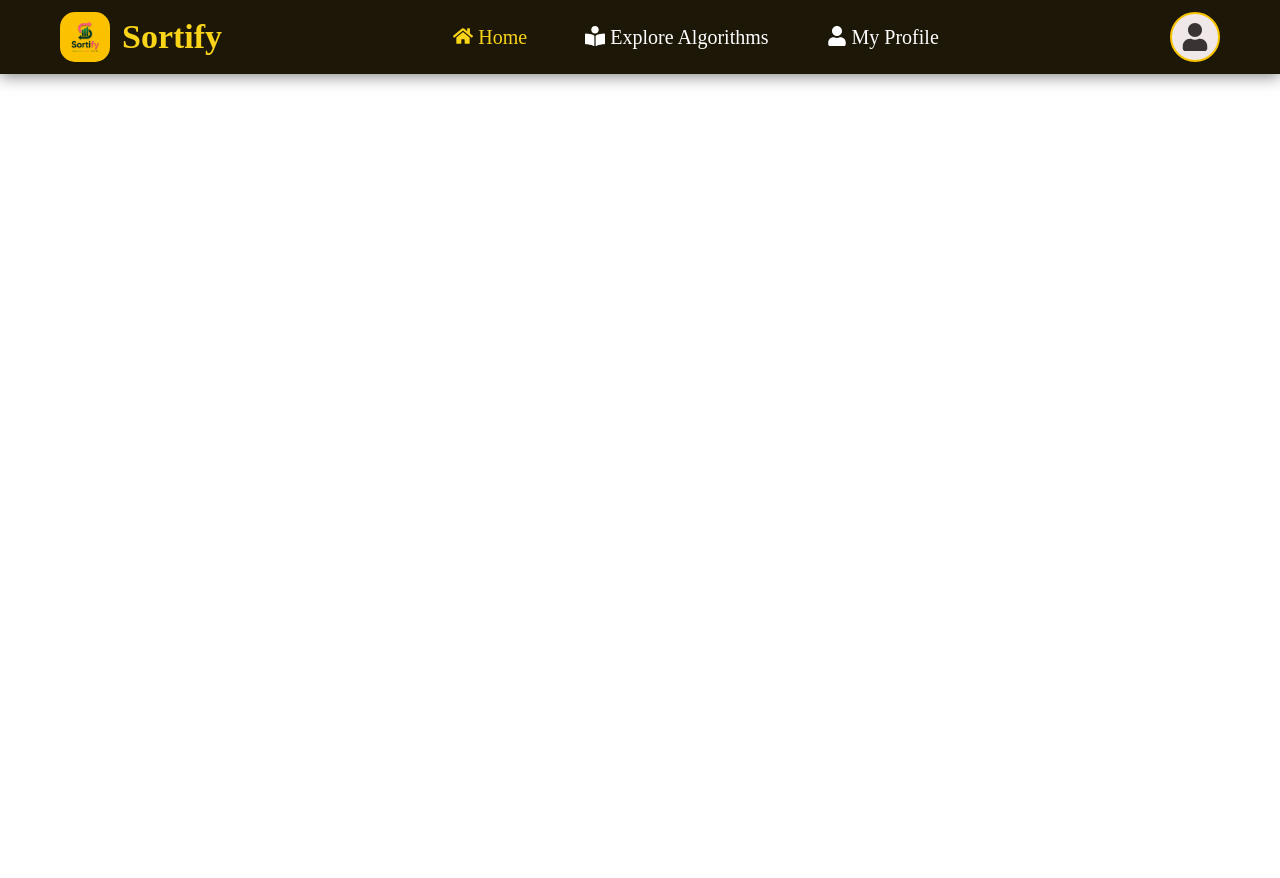
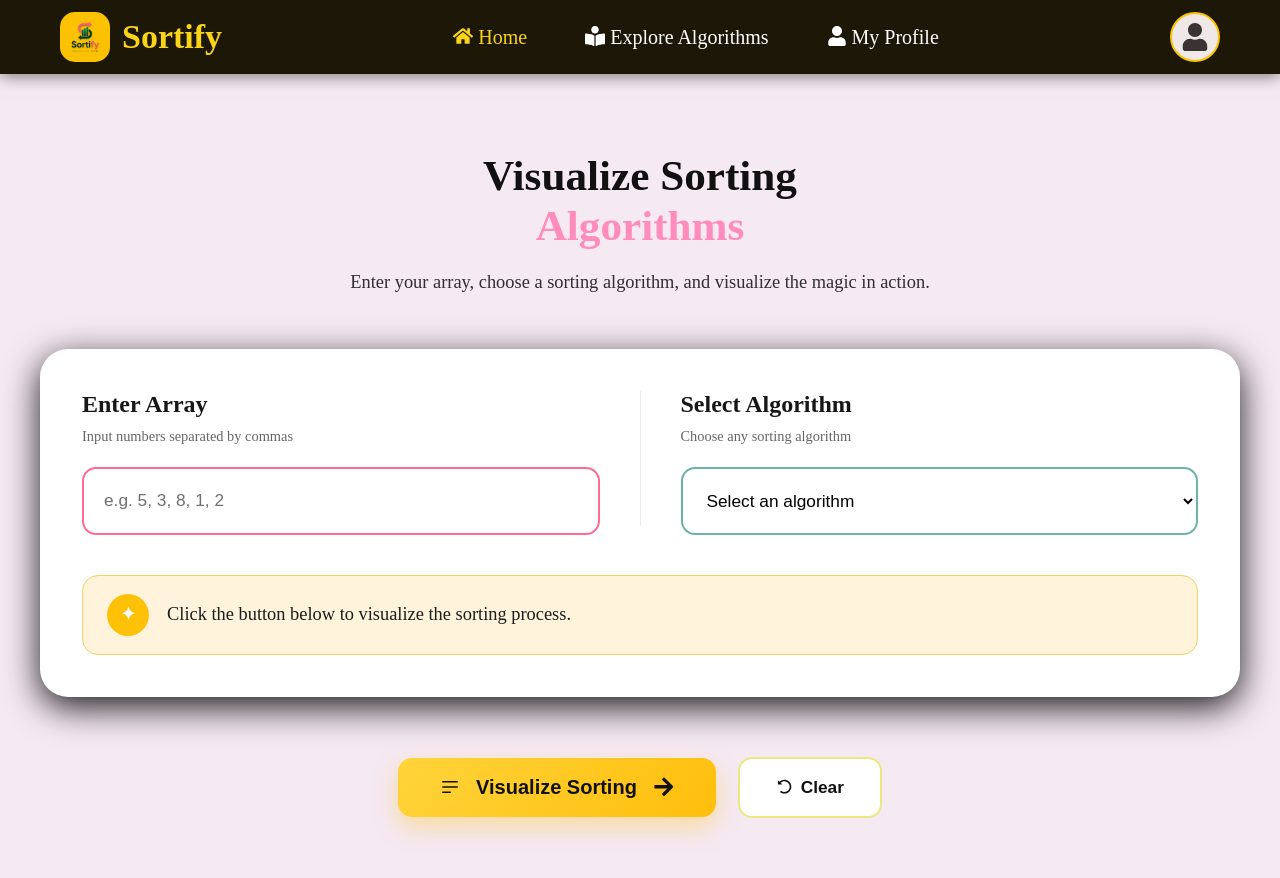
Before and after one commit to TanishaTrivedi123/Sorting-Visualizer, a React (Vite) app in the folder frontend/: page /sorting in a window 1280 px wide. Before the commit the page ends 800 px from the top, so only its background shows below. Built offline with nearby package versions, Linux system fonts and the light colour scheme.

Commit message:
Hero Section is completed for home page

```diff
--- /dev/null
+++ b/frontend/src/components/HomePage/Hero/Hero.jsx
@@ -0,0 +1,100 @@
+import React from "react";
+import styles from "./Hero.module.css";
+import { FaMagic, FaArrowRight } from "react-icons/fa";
+import { HiMiniBars3BottomLeft } from "react-icons/hi2";
+import { GiAnticlockwiseRotation } from "react-icons/gi";
+
+const Hero = () => {
+  return (
+    <section className={styles.hero}>
+      <div className={styles.container}>
+        {/* ================= Hero Heading ================= */}
+
+        <div className={styles.heroContent}>
+          <h1 className={styles.heading}>
+            Visualize Sorting <br />
+            <span>Algorithms</span>
+          </h1>
+
+          <p className={styles.description}>
+            Enter your array, choose a sorting algorithm, and visualize the
+            magic in action.
+          </p>
+        </div>
+
+        {/* ================= Input Card ================= */}
+
+        <div className={styles.card}>
+          <div className={styles.inputRow}>
+            {/* Left Side */}
+
+            <div className={styles.inputBox}>
+              <label htmlFor="input-array" className={styles.label}>
+                Enter Array
+              </label>
+
+              <p className={styles.helperText}>
+                Input numbers separated by commas
+              </p>
+
+              <input
+                type="text"
+                id="input-array"
+                placeholder="e.g. 5, 3, 8, 1, 2"
+                className={styles.input}
+              />
+            </div>
+
+            {/* Divider */}
+
+            <div className={styles.divider}></div>
+
+            {/* Right Side */}
+
+            <div className={styles.selectBox}>
+              <label className={styles.label}>Select Algorithm</label>
+
+              <p className={styles.helperText}>Choose any sorting algorithm</p>
+
+              <select className={styles.select}>
+                <option>Select an algorithm</option>
+                <option>Bubble Sort</option>
+                <option>Selection Sort</option>
+                <option>Insertion Sort</option>
+                <option>Merge Sort</option>
+                <option>Quick Sort</option>
+              </select>
+            </div>
+          </div>
+
+          {/* ================= Info Box ================= */}
+
+          <div className={styles.infoBox}>
+            <p className={styles.infoText}>
+              Click the button below to visualize the sorting process.
+            </p>
+          </div>
+        </div>
+
+        {/* ================= Buttons ================= */}
+
+        <div className={styles.buttonContainer}>
+          <button className={styles.visualizeBtn}>
+            <HiMiniBars3BottomLeft className={styles.buttonIcon} />
+
+            <span>Visualize Sorting</span>
+
+            <FaArrowRight className={styles.arrowIcon} />
+          </button>
+
+          <button className={styles.clearBtn}>
+            <GiAnticlockwiseRotation className={styles.clearIcon} />
+            <span>Clear</span>
+          </button>
+        </div>
+      </div>
+    </section>
+  );
+};
+
+export default Hero;
--- /dev/null
+++ b/frontend/src/components/HomePage/Hero/Hero.module.css
@@ -0,0 +1,301 @@
+/* ===========================
+   Hero Section
+=========================== */
+
+.hero {
+    width: 100%;
+    background: #f5e9f2;
+    padding: 80px 20px 60px;
+}
+
+.container {
+    width: 100%;
+    max-width: 1200px;
+    margin: 0 auto;
+}
+
+/* ===========================
+   Hero Content
+=========================== */
+
+.heroContent {
+    text-align: center;
+    margin-bottom: 50px;
+}
+
+.heading {
+    font-size: 2.7rem;
+    font-weight: 800;
+    line-height: 1.01;
+    color: #111;
+    margin-bottom: 20px;
+}
+
+.heading span {
+    display: inline-block;
+    margin-top: 6px;
+    color: var(--pink);
+}
+
+.description {
+    max-width: 650px;
+    margin: auto;
+
+    font-size: 1.15rem;
+    line-height: 1.7;
+    color: #2f2f2f;
+}
+
+/* ===========================
+   Main Card
+=========================== */
+
+.card {
+    background: #fff;
+
+    border-radius: 28px;
+
+    padding: 42px;
+
+    box-shadow: 0 10px 35px rgba(0, 0, 0, 0.9);
+
+    margin-bottom: 55px;
+}
+
+/* ===========================
+   Input Row
+=========================== */
+
+.inputRow {
+    display: flex;
+    align-items: flex-start;
+    gap: 40px;
+}
+
+.inputBox,
+.selectBox {
+    flex: 1;
+}
+
+.divider {
+    width: 1px;
+    height: 135px;
+    background: #ececec;
+}
+
+/* ===========================
+   Labels
+=========================== */
+
+.label {
+    display: block;
+
+    font-size: 1.5rem;
+    font-weight: 700;
+
+    color: #171717;
+
+    margin-bottom: 10px;
+}
+
+.helperText {
+    font-size: 0.9rem;
+    color: #666;
+    margin-bottom: 22px;
+}
+
+/* ===========================
+   Input
+=========================== */
+
+.input,
+.select {
+    width: 100%;
+    height: 68px;
+
+    border-radius: 14px;
+
+    outline: none;
+
+    font-size: 1.08rem;
+
+    padding: 0 20px;
+
+    transition: .3s ease;
+}
+
+/* Left Input */
+
+.input {
+    border: 2px solid #ff6b95;
+}
+
+.input::placeholder {
+    color: #6f6f6f;
+}
+
+.input:focus {
+    border-color: #ff3f7b;
+    box-shadow: 0 0 0 5px rgba(255, 91, 145, .10);
+}
+
+/* Select */
+
+.select {
+    border: 2px solid #6db4a6;
+    background: white;
+    cursor: pointer;
+}
+
+.select:focus {
+    border-color: #388f7f;
+    box-shadow: 0 0 0 5px rgba(109, 180, 166, .12);
+}
+
+/* ===========================
+   Information Box
+=========================== */
+
+.infoBox {
+    width: 100%;
+
+    margin-top: 40px;
+
+    padding: 18px 24px;
+
+    display: flex;
+    align-items: center;
+    gap: 18px;
+
+    border: 1.5px solid #f4cf64;
+    border-radius: 16px;
+
+    background: #fff4db;
+}
+
+.infoBox::before {
+    content: "✦";
+
+    width: 42px;
+    height: 42px;
+
+    border-radius: 50%;
+
+    background: #ffc107;
+    color: white;
+
+    display: flex;
+    justify-content: center;
+    align-items: center;
+
+    font-size: 1.1rem;
+    font-weight: 700;
+
+    flex-shrink: 0;
+}
+
+.infoText {
+    font-size: 1.15rem;
+    color: #1d1d1d;
+    line-height: 1.5;
+}
+
+/* ===========================
+   Button Section
+=========================== */
+
+.buttonContainer {
+    display: flex;
+    justify-content: center;
+    align-items: center;
+    gap: 22px;
+
+    margin-top: 60px;
+}
+
+/* ===========================
+   Visualize Button
+=========================== */
+
+.visualizeBtn {
+    display: flex;
+    align-items: center;
+    justify-content: center;
+    gap: 16px;
+
+    padding: 18px 42px;
+
+    border: none;
+    border-radius: 14px;
+
+    cursor: pointer;
+
+    font-size: 1.25rem;
+    font-weight: 700;
+
+    color: #111;
+
+    background: linear-gradient(135deg, #ffd43b, #ffbe0b);
+
+    box-shadow: 0 10px 25px rgba(255, 193, 7, 0.35);
+
+    transition: 0.3s ease;
+}
+
+.visualizeBtn:hover {
+    transform: translateY(-3px);
+
+    box-shadow: 0 14px 30px rgba(255, 193, 7, 0.45);
+}
+
+.visualizeBtn:active {
+    transform: scale(0.98);
+}
+
+/* Button Icons */
+
+.buttonIcon {
+    font-size: 1.25rem;
+}
+
+.arrowIcon {
+    font-size: 1.35rem;
+
+    transition: 0.3s ease;
+}
+
+.visualizeBtn:hover .arrowIcon {
+    transform: translateX(6px);
+}
+
+/* ===========================
+   Clear Button
+=========================== */
+
+.clearBtn {
+    display: flex;
+    align-items: center;
+    justify-content: center;
+    gap: 7px;
+    padding: 18px 36px;
+
+    border: 2px solid #ebe87f;
+    border-radius: 14px;
+
+    background: white;
+
+    font-size: 1.08rem;
+    font-weight: 600;
+
+    color: #111;
+
+    cursor: pointer;
+
+    transition: .3s ease;
+}
+
+.clearBtn:hover {
+    background: #fff8b0;
+
+    border-color: var(--yellow);
+}
--- a/frontend/src/pages/HomePage.jsx
+++ b/frontend/src/pages/HomePage.jsx
@@ -1,12 +1,15 @@
 import React from "react";
 import Navbar from "../components/Common/Navbar/Navbar";
+import Hero from "../components/HomePage/Hero/Hero";
 
 const HomePage = () => {
   return (
     <>
       <Navbar />
 
-      <main></main>
+      <main>
+        <Hero />
+      </main>
     </>
   );
 };
```
